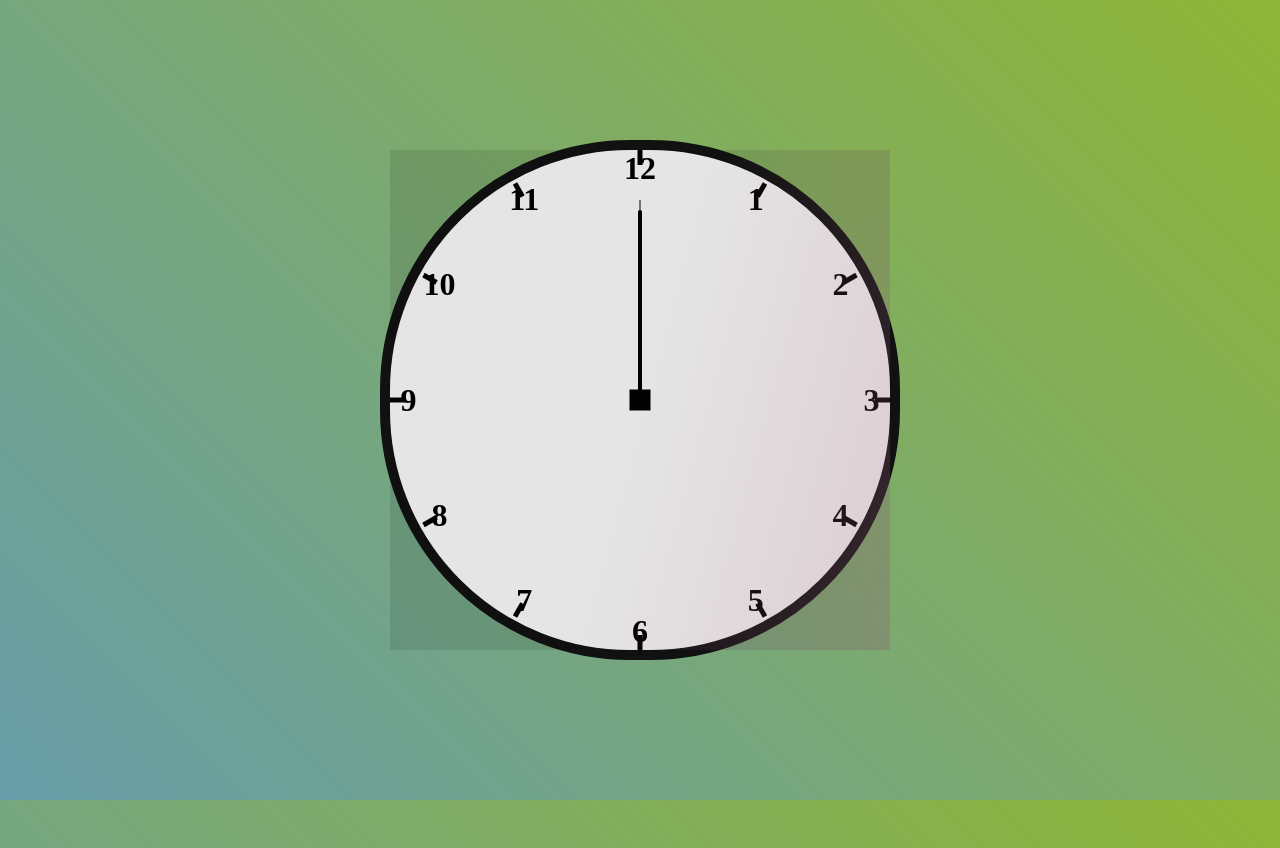
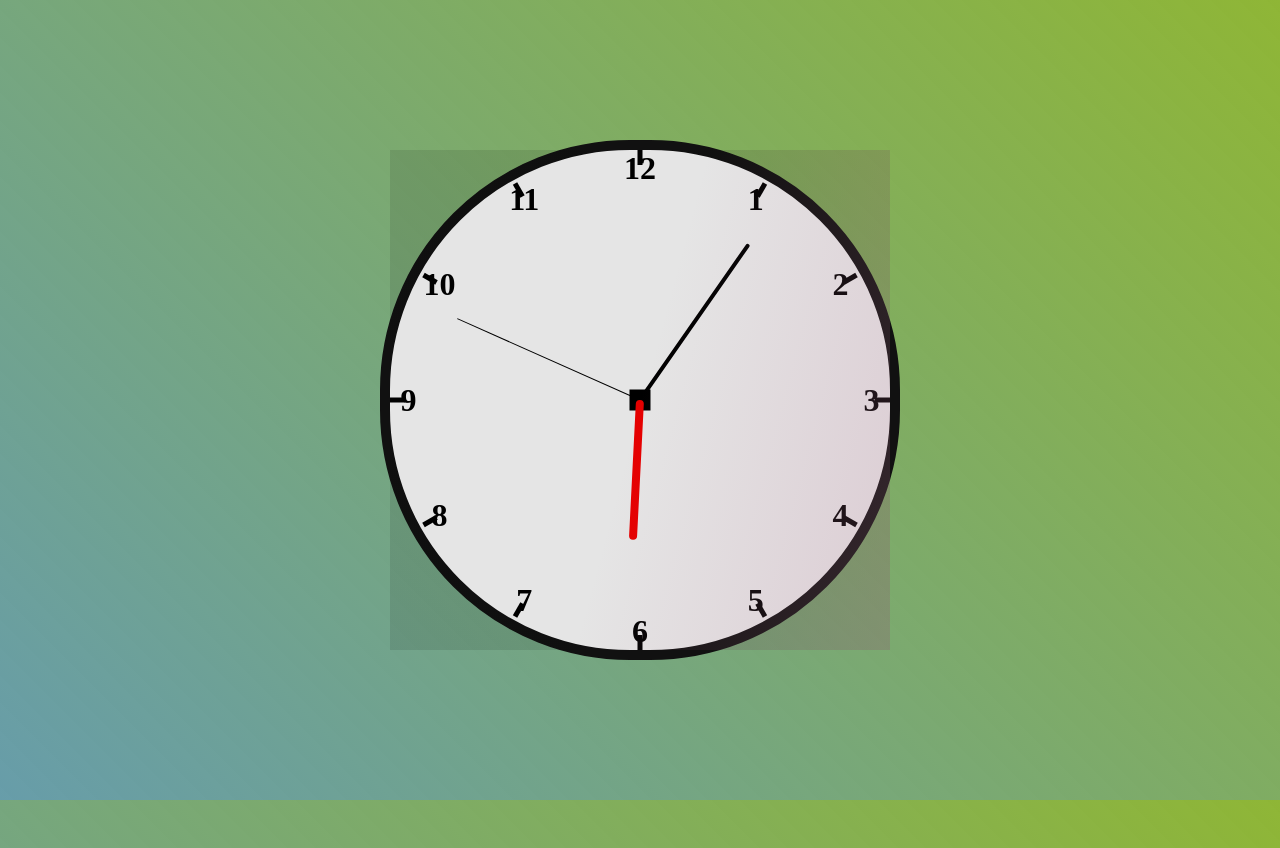
Before and after one commit to hnhung123/demo-clock, a plain HTML site: page index.html in a window 1280 px wide. Drawn offline with Linux system fonts and the light colour scheme.

Commit message:
Code Js for clock

```diff
--- a/index.html
+++ b/index.html
@@ -54,5 +54,6 @@
             <div class="hour"></div>
         </div>
     </div>
+    <script src="script.js"></script>
 </body>
 </html>
--- a/script.js
+++ b/script.js
@@ -0,0 +1,13 @@
+let secDiv = document.getElementById('second');
+let minDiv = document.getElementById('minute');
+let hourDiv=document.getElementById('hour');
+
+setInterval(()=>{
+    let date = new Date;
+    let second = date.getSeconds()/60;
+    let minute = (date.getMinutes()+second) / 60;
+    let hour = (date.getHours()+minute)/12;
+    secDiv.style.transform = `rotate(${second*360}deg)`;
+    minDiv.style.transform = `rotate(${minute*360}deg)`;
+    hourDiv.style.transform = `rotate(${hour*360}deg)`;
+},1000)
--- a/style.css
+++ b/style.css
@@ -148,12 +148,13 @@ body{
     width: 1px;
     height: 40%;
 }
+
 .minute{
     width: 4px;
     height: 38%;
     border-radius: 2px;
 }
-.hour{
+.hand .hour{
     width: 8px;
     height: 28%;
     z-index: -1;
```
